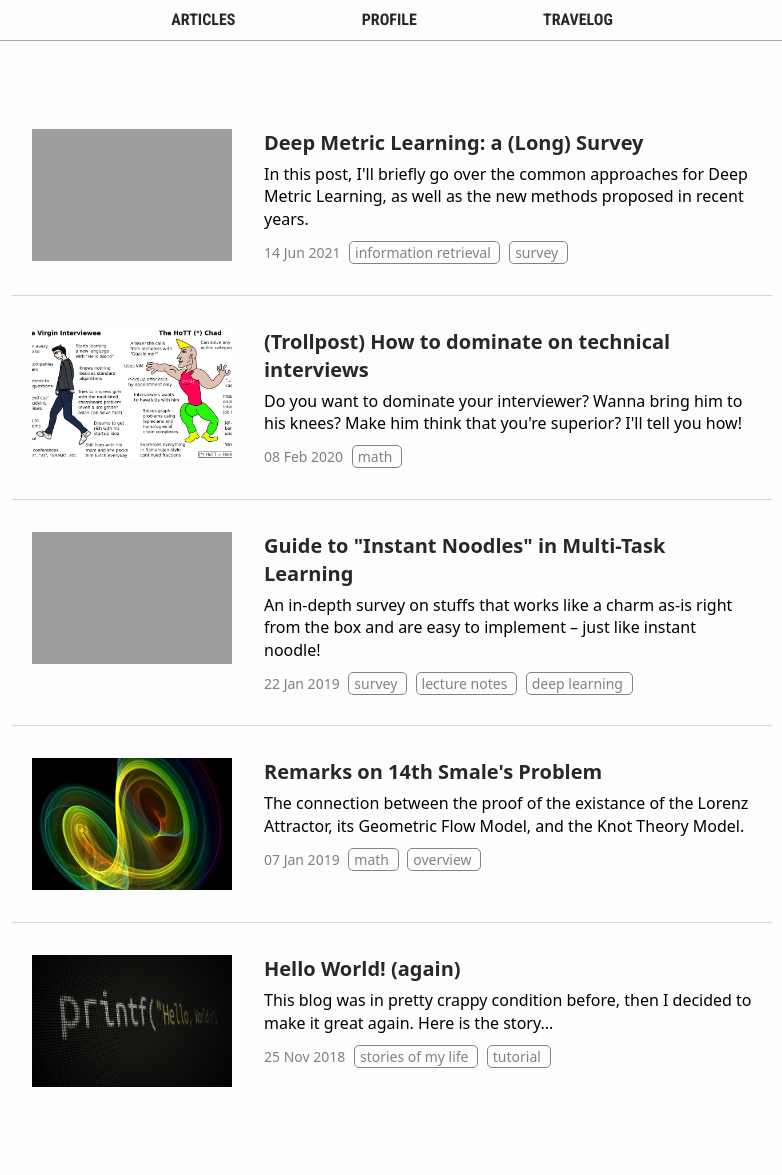
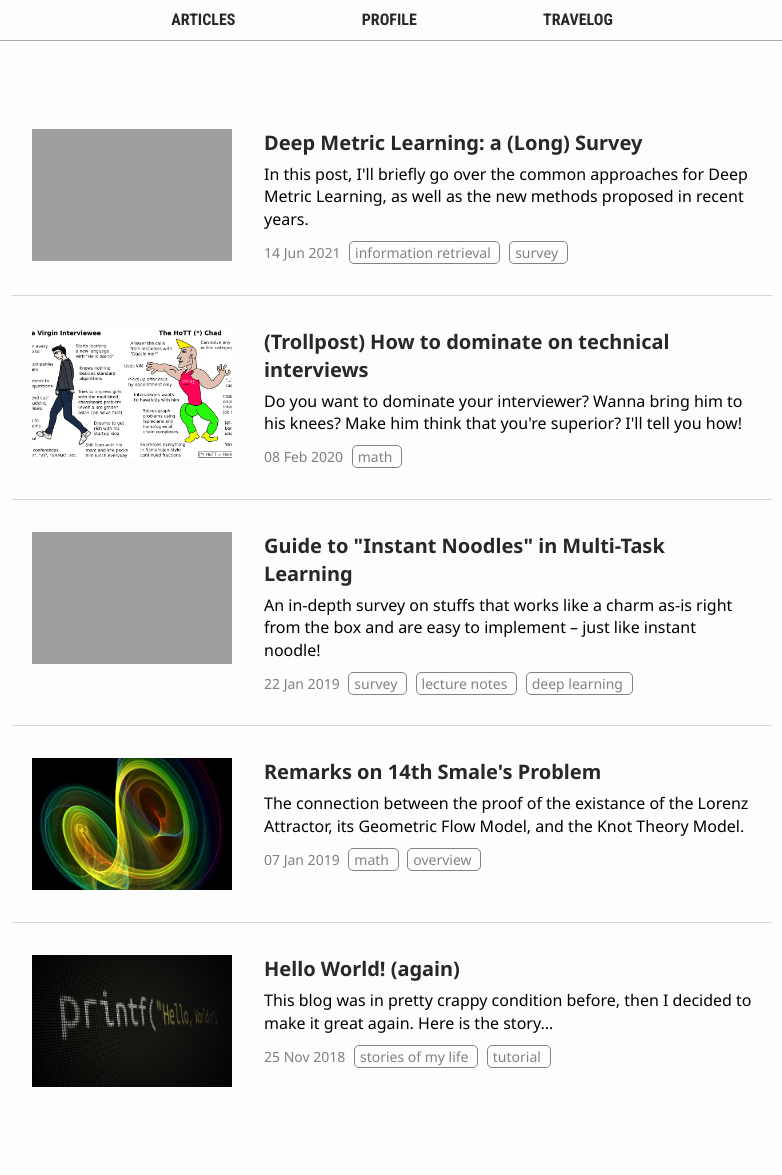
Before and after one commit to hav4ik/hav4ik.github.io, a Jekyll site: the page built from articles/index.html, in a window 1280 px wide. Shown: the whole page, without its empty margins (248-1030 px from the left). Built offline with Jekyll 4.4.1, drawn with Linux system fonts in a browser that asks for light colours; nearby versions of some CDN libraries.

Commit message:
Added font urls for non-chrome browsers

```diff
--- a/assets/css/base.scss
+++ b/assets/css/base.scss
@@ -2,9 +2,9 @@
 ---
 
 //@import url("https://stackpath.bootstrapcdn.com/bootstrap/4.1.3/css/bootstrap.min.css");
-@import url("https://fonts.googleapis.com/css?family=Roboto");
+//@import url('https://fonts.googleapis.com/css2?family=Roboto:ital,wght@0,300;0,400;0,500;0,700;1,300;1,400;1,500;1,700&display=swap');
 @import url("https://fonts.googleapis.com/css?family=PT+Serif:400,400italic,700|Roboto+Condensed:700&subset=latin");
-@import url("https://fonts.googleapis.com/css?family=Noto+Sans");
+@import url('https://fonts.googleapis.com/css2?family=Noto+Sans:ital,wght@0,300;0,400;0,500;0,600;0,700;1,300;1,400;1,500;1,600;1,700&display=swap');
 
 @import "normalize";
 @import "nav";
@@ -13,7 +13,7 @@
 
 body {
   // font-family: "Roboto", sans-serif;
-  font-family: system-ui,-apple-system,BlinkMacSystemFont,"Noto Sans","Helvetica Neue",Helvetica,Arial,sans-serif;
+  font-family: "Noto Sans","Helvetica Neue",Helvetica,sans-serif;
   font-feature-settings: "kern";
   font-kerning: normal;
   font-stretch: 100%;
--- a/assets/css/folio.scss
+++ b/assets/css/folio.scss
@@ -2,6 +2,7 @@
 ---
 
 @import url(https://fonts.googleapis.com/css?family=Roboto:100,300,400,700,500,500italic,400italic,300italic,100italic,700italic);
+//@import url('https://fonts.googleapis.com/css2?family=Noto+Sans:ital,wght@0,300;0,400;0,500;0,600;0,700;1,300;1,400;1,500;1,600;1,700&display=swap');
 @import "folio_button";
 @import "folio_timeline";
 @import "variables";
```
